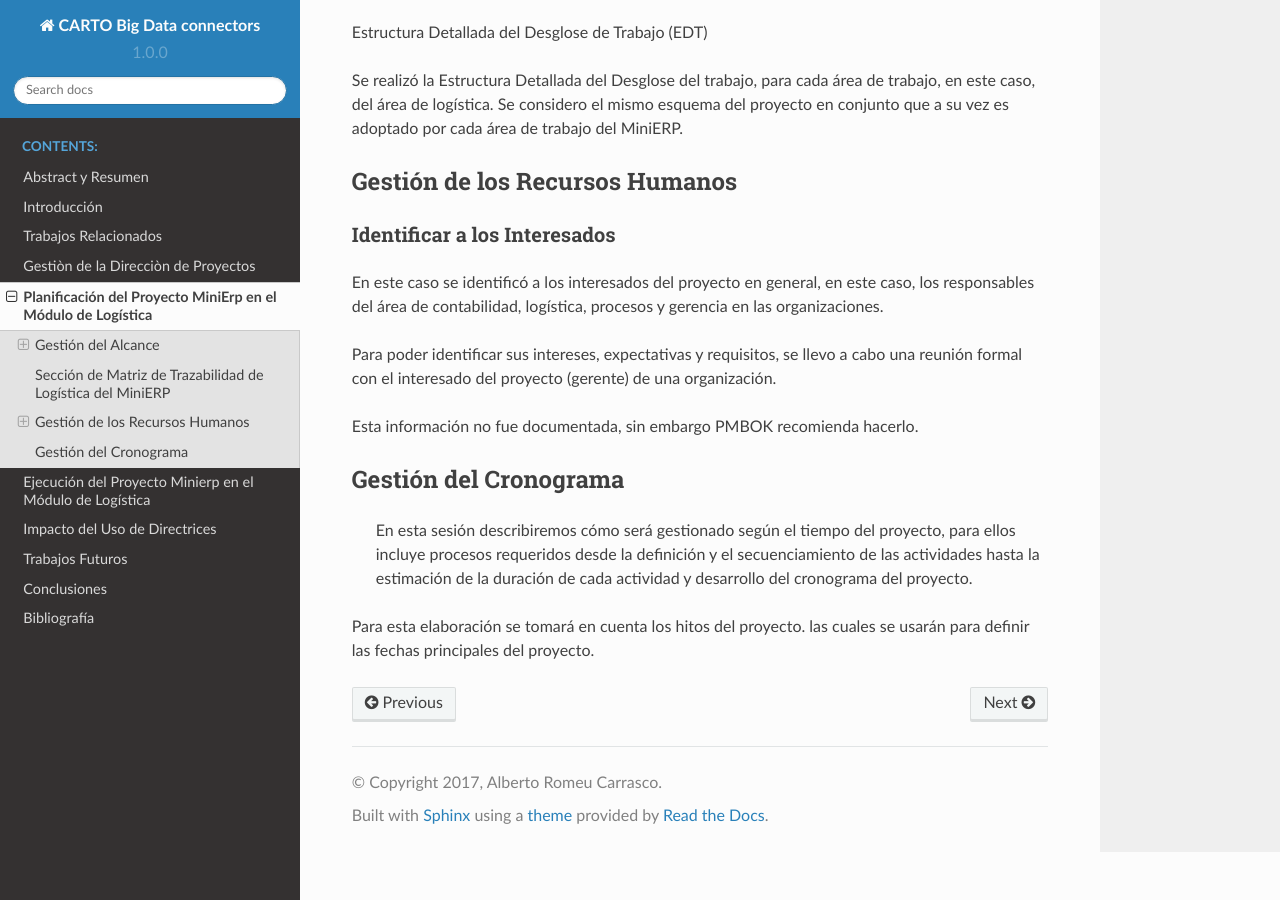
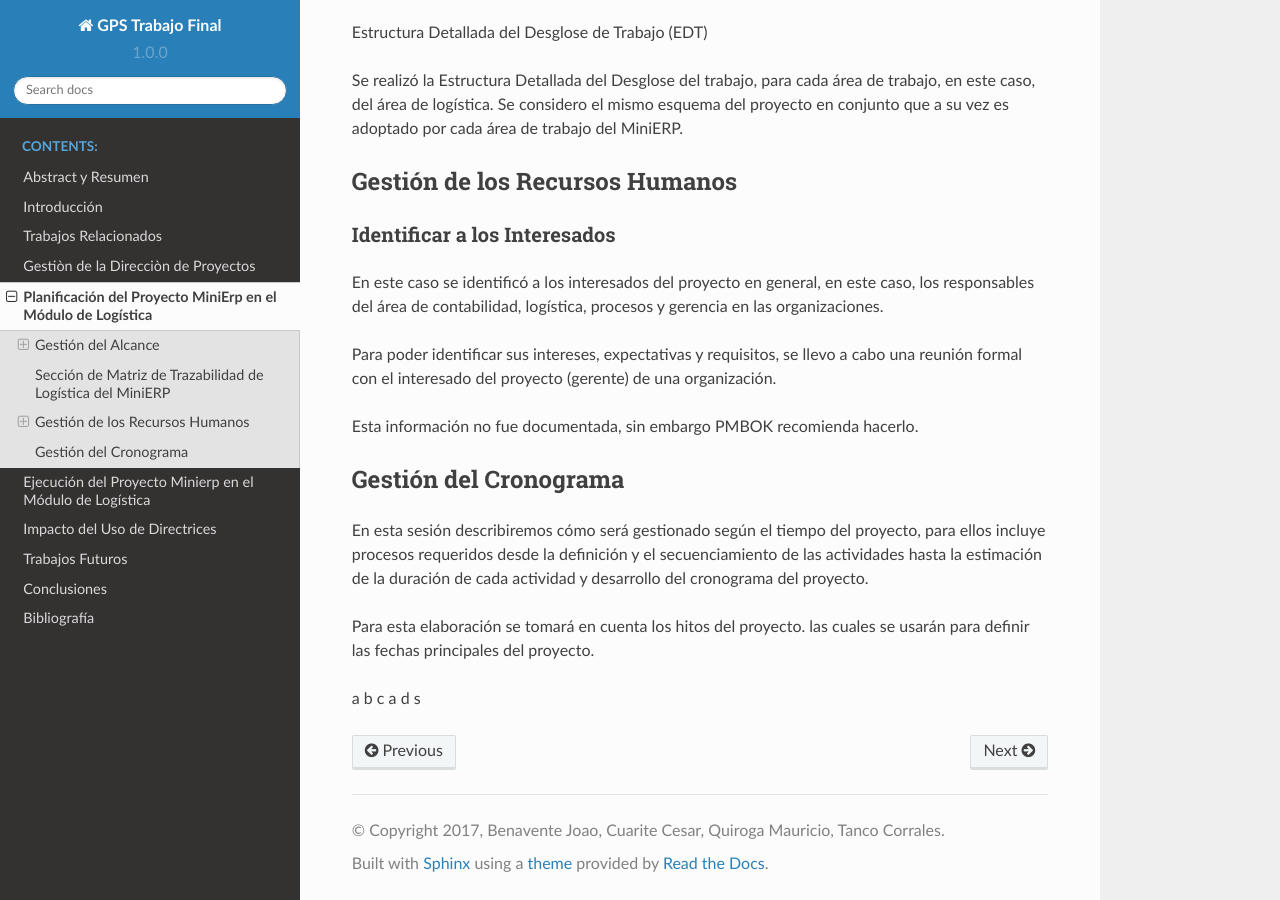
Before and after one commit to carlosyucra/GPS, a Sphinx documentation site: the page built from docs/source/tfm/20-metodologia.rst, in a window 1280 px wide and 900 px high, scrolled down 1035 px. Built offline with Sphinx 7.4.7 and the Read the Docs theme 2.0.0, drawn with Linux system fonts in a browser that asks for light colours.

Commit message:
cuarto commit

```diff
--- a/docs/source/conf.py
+++ b/docs/source/conf.py
@@ -45,9 +45,9 @@ source_suffix = '.rst'
 master_doc = 'index'
 
 # General information about the project.
-project = u'CARTO Big Data connectors'
-copyright = u'2017, Alberto Romeu Carrasco'
-author = u'Alberto Romeu Carrasco'
+project = u'GPS Trabajo Final'
+copyright = u'2017, Benavente Joao, Cuarite Cesar, Quiroga Mauricio, Tanco Corrales'
+author = u'Benavente Joao, Cuarite Cesar, Quiroga Mauricio, Tanco Corrales'
 
 # The version info for the project you're documenting, acts as replacement for
 # |version| and |release|, also used in various other places throughout the
@@ -115,7 +115,7 @@ html_sidebars = {
 # -- Options for HTMLHelp output ------------------------------------------
 
 # Output file base name for HTML help builder.
-htmlhelp_basename = 'MasterBigDataAnalytics-TrabajoFinaldeMasterdoc'
+htmlhelp_basename = 'GPS-TrabajoFinaldoc'
 
 
 # -- Options for LaTeX output ---------------------------------------------
@@ -142,8 +142,8 @@ latex_elements = {
 # (source start file, target name, title,
 #  author, documentclass [howto, manual, or own class]).
 latex_documents = [
-    (master_doc, 'CARTOBigDataconnectors.tex', u'CARTO Big Data connectors',
-     u'Alberto Romeu Carrasco', 'manual'),
+    (master_doc, 'GPS.tex', u'GPSTrabajoFinal',
+     u'Benavente Joao, Cuarite Cesar, Quiroga Mauricio, Tanco Corrales', 'manual'),
 ]
 
 
@@ -152,7 +152,7 @@ latex_documents = [
 # One entry per manual page. List of tuples
 # (source start file, name, description, authors, manual section).
 man_pages = [
-    (master_doc, 'cartobigdataconnectors', u'CARTO Big Data connectors',
+    (master_doc, 'cartobigdataconnectors', u'GPS Trabajo Final',
      [author], 1)
 ]
 
@@ -163,7 +163,7 @@ man_pages = [
 # (source start file, target name, title, author,
 #  dir menu entry, description, category)
 texinfo_documents = [
-    (master_doc, 'CARTOBigDataconnectors', u'CARTO Big Data connectors',
-     author, 'CARTOBigDataconnectors', 'One line description of project.',
+    (master_doc, 'GPSTrabajoFinal', u'GPSTrabajoFinal',
+     author, 'GPSTrabajoFinal', 'One line description of project.',
      'Miscellaneous'),
 ]
--- a/docs/source/tfm/20-metodologia.rst
+++ b/docs/source/tfm/20-metodologia.rst
@@ -53,6 +53,11 @@ Esta información no fue documentada, sin embargo PMBOK recomienda hacerlo.
 Gestión del Cronograma
 ----------------------
 
- En esta sesión describiremos cómo será gestionado según el tiempo del proyecto, para ellos incluye procesos requeridos desde la definición y el secuenciamiento de las actividades hasta la estimación de la duración de cada actividad y desarrollo del cronograma del proyecto.
+En esta sesión describiremos cómo será gestionado según el tiempo del proyecto, para ellos incluye procesos requeridos desde la definición y el secuenciamiento de las actividades hasta la estimación de la duración de cada actividad y desarrollo del cronograma del proyecto.
 
 Para esta elaboración se tomará en cuenta los hitos del proyecto. las cuales se usarán para definir las fechas principales del proyecto.
+
+
+
+a    b    c
+a    d	  s
```
Also changed, not shown: 3 other files.
